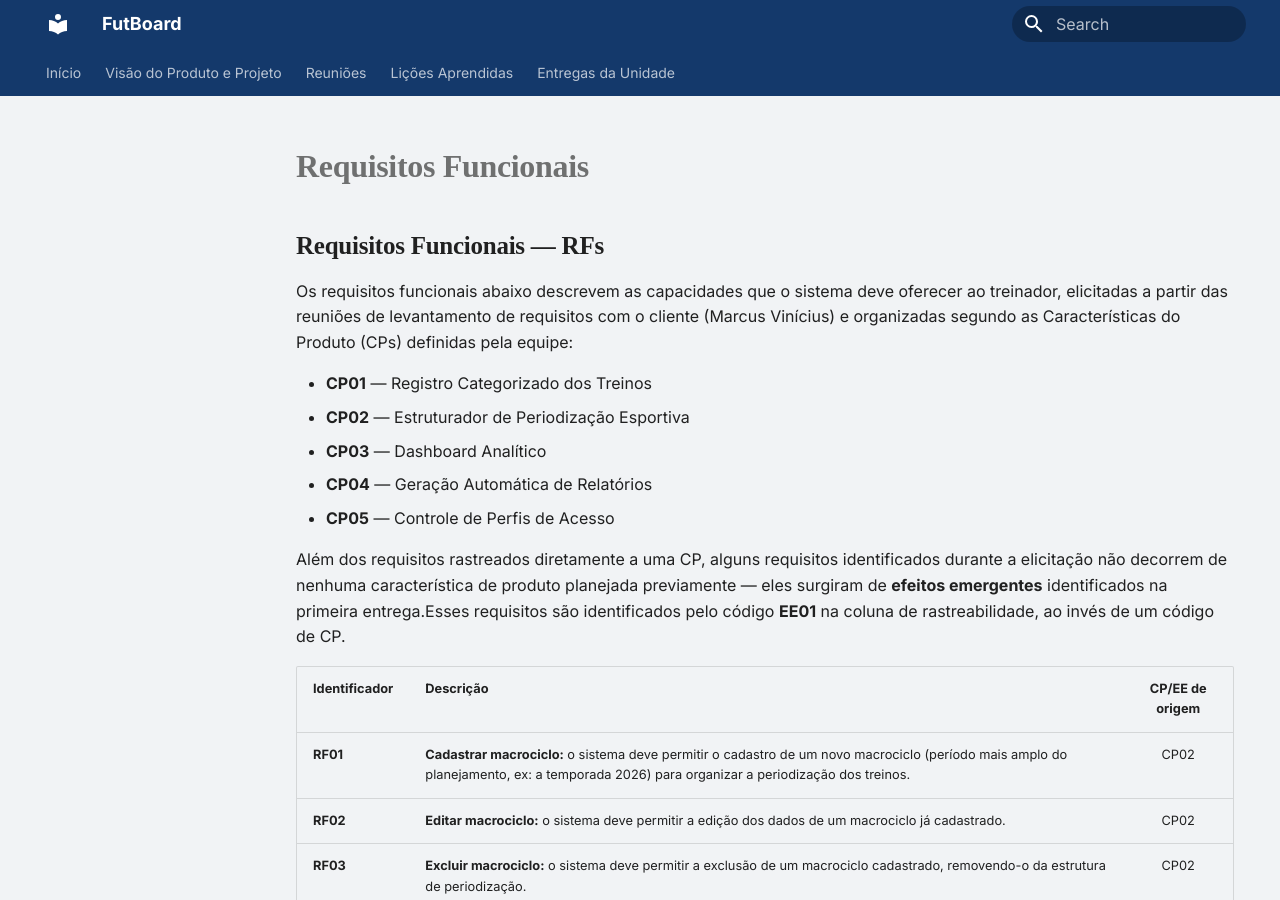
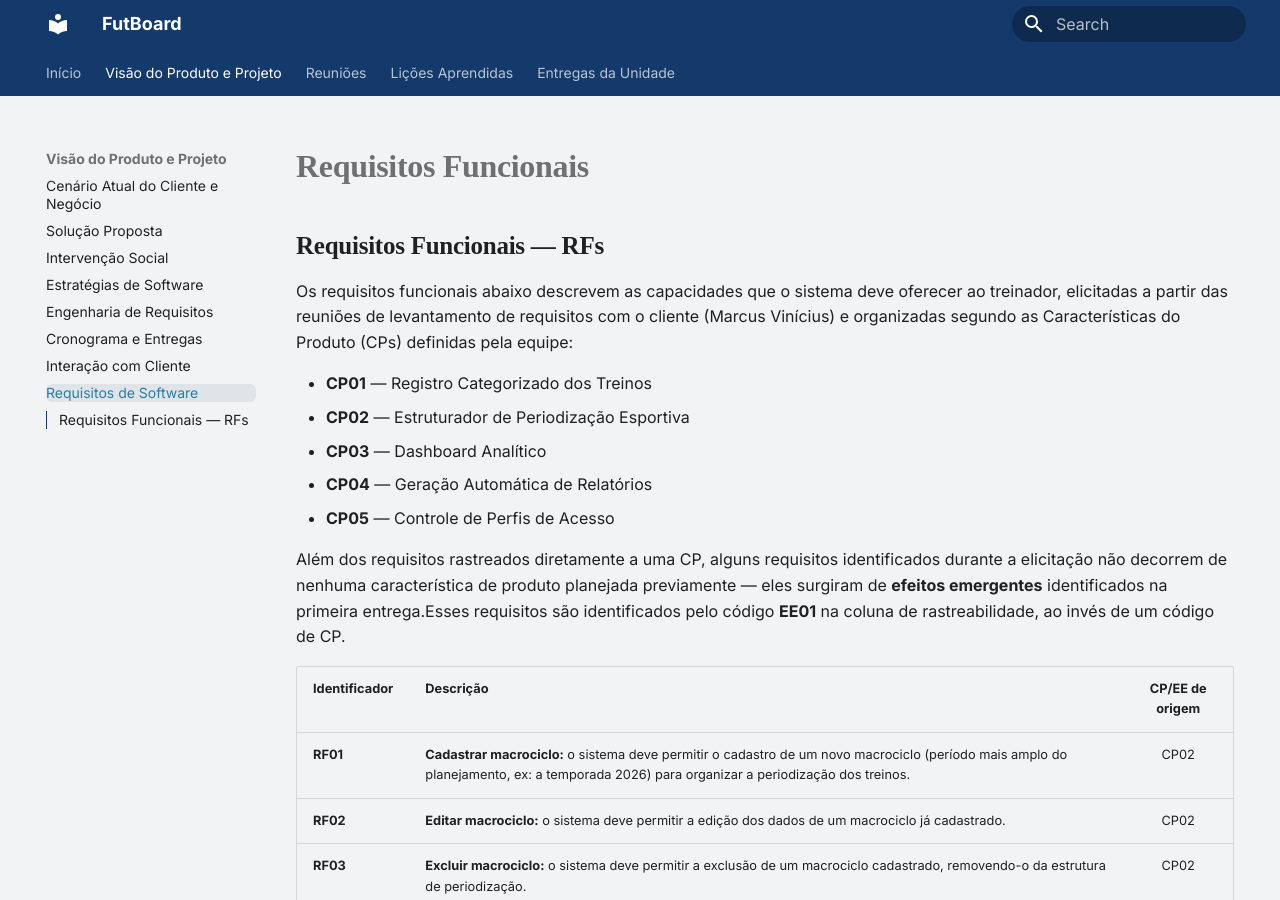
Before and after one commit to mdsreq-fga-unb/REQ-2026.2-T01-FutBoard, an MkDocs documentation site: the page built from docs/visao-produto/Requisitos-de-Software.md, in a window 1280 px wide and 900 px high. Built offline with MkDocs 1.6.1 and Material for MkDocs 9.7.7, drawn with Linux system fonts in a browser that asks for light colours.

Commit message:
docs: adiciona requisitos de software à navegação do MkDocs

```diff
--- a/mkdocs.yml
+++ b/mkdocs.yml
@@ -37,6 +37,7 @@ nav:
       - Engenharia de Requisitos: visao-produto/engenharia-requisitos.md
       - Cronograma e Entregas: visao-produto/cronogramas-entregas.md
       - Interação com Cliente: visao-produto/interacao-equipe-cliente.md
+      - Requisitos de Software: visao-produto/Requisitos-de-Software.md
   - Reuniões:
       - Reuniões: atas-reunioes/reunioes.md
   - Lições Aprendidas: licoes-aprendidas.md
```
